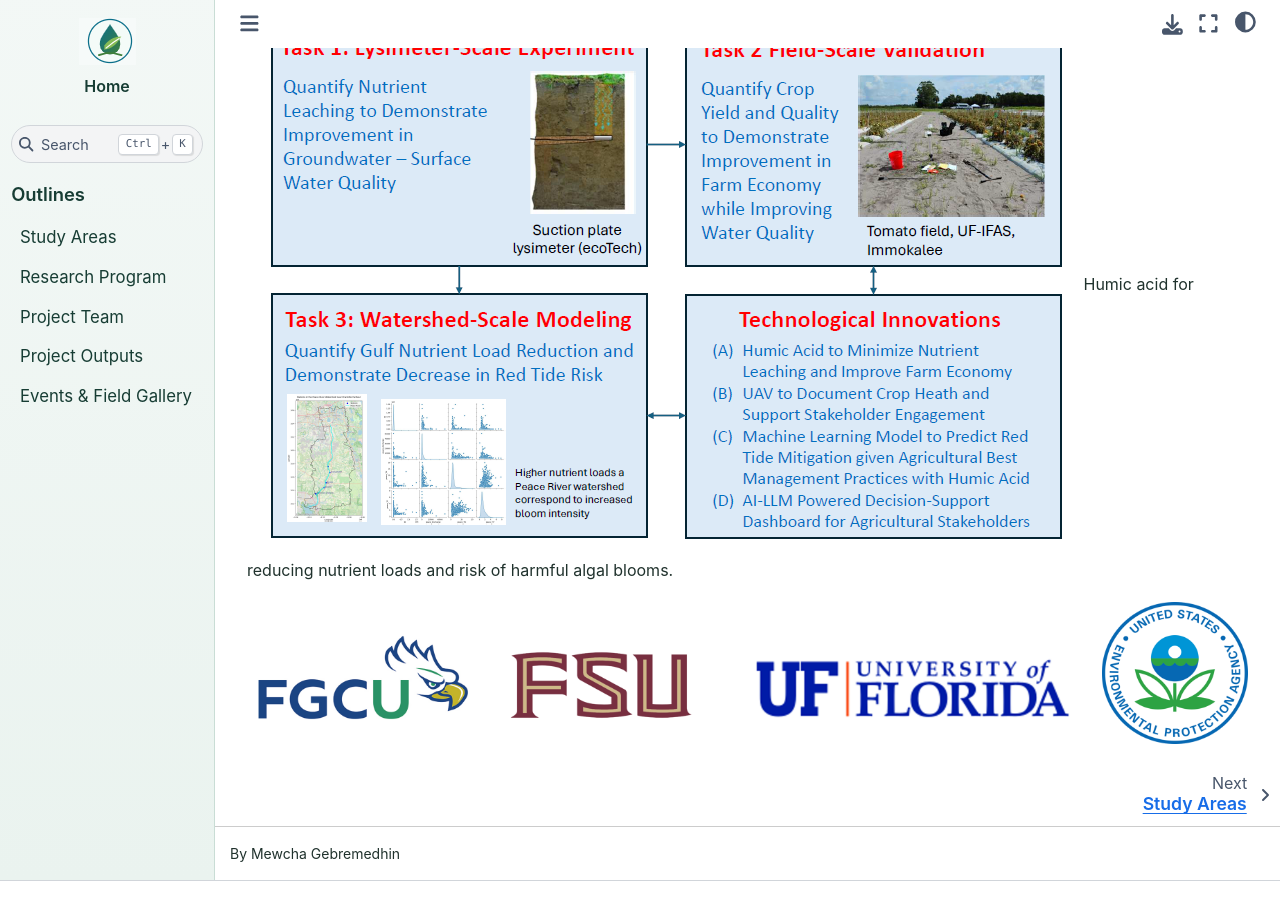
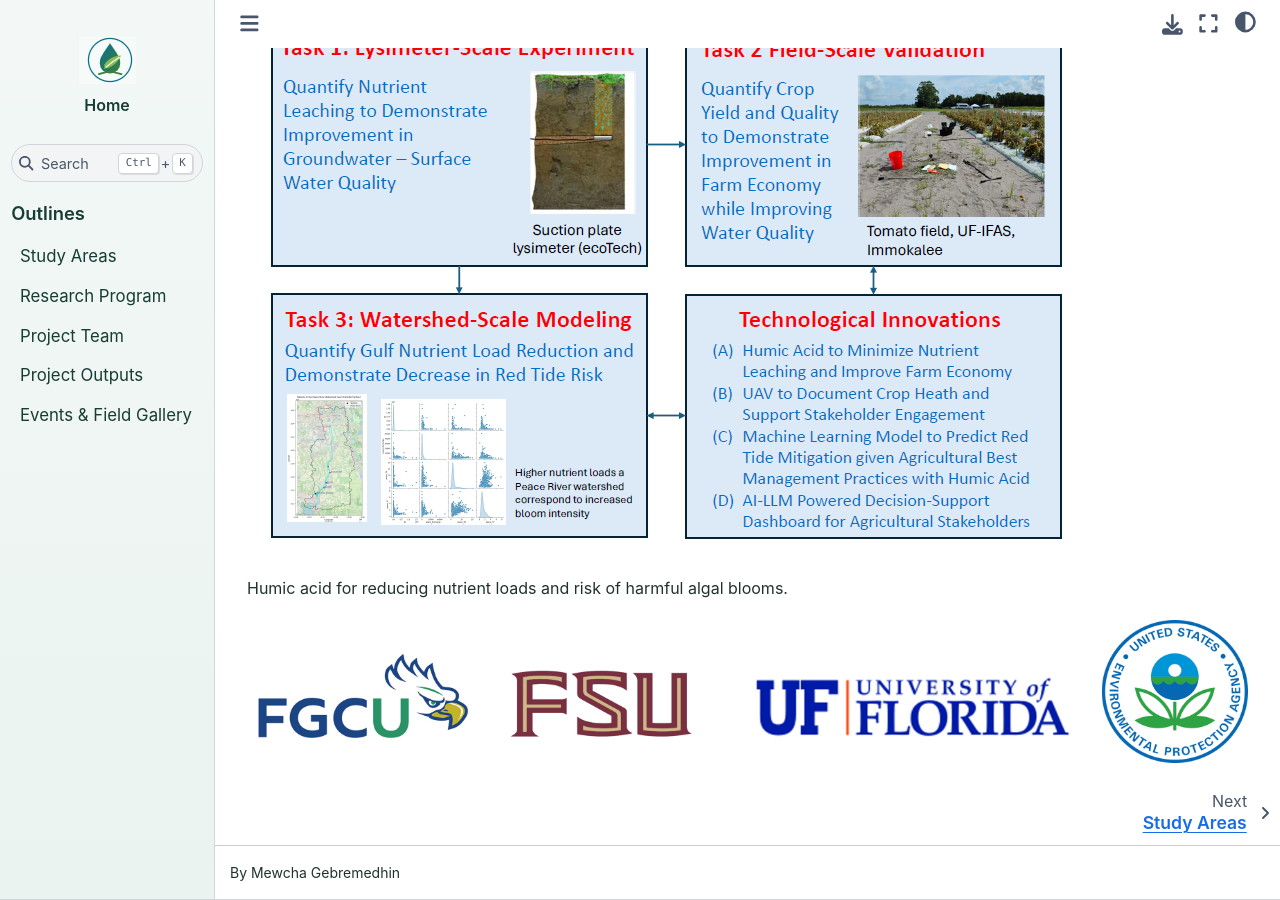
Before and after one commit to Mewcha1/HART, a Jupyter Book: the page built from intro.md, in a window 1280 px wide and 900 px high, scrolled down 681 px. Built offline with Jupyter Book 1.0.4 settings and Sphinx 7.4.7 and the Sphinx Book theme 1.1.4, drawn with Linux system fonts in a browser that asks for light colours.

Commit message:
Update HART Jupyter Book

```diff
--- a/intro.md
+++ b/intro.md
@@ -10,7 +10,9 @@ A central goal is to determine whether humic acid can enable a 50% reduction in
 
 
 ![framework](_static/img/project_framework.png)
+<br>
+
 Humic acid for reducing nutrient loads and risk of harmful algal blooms.
-
+</br>
 
 ![Logos](_static/img/Logos.png)
```
